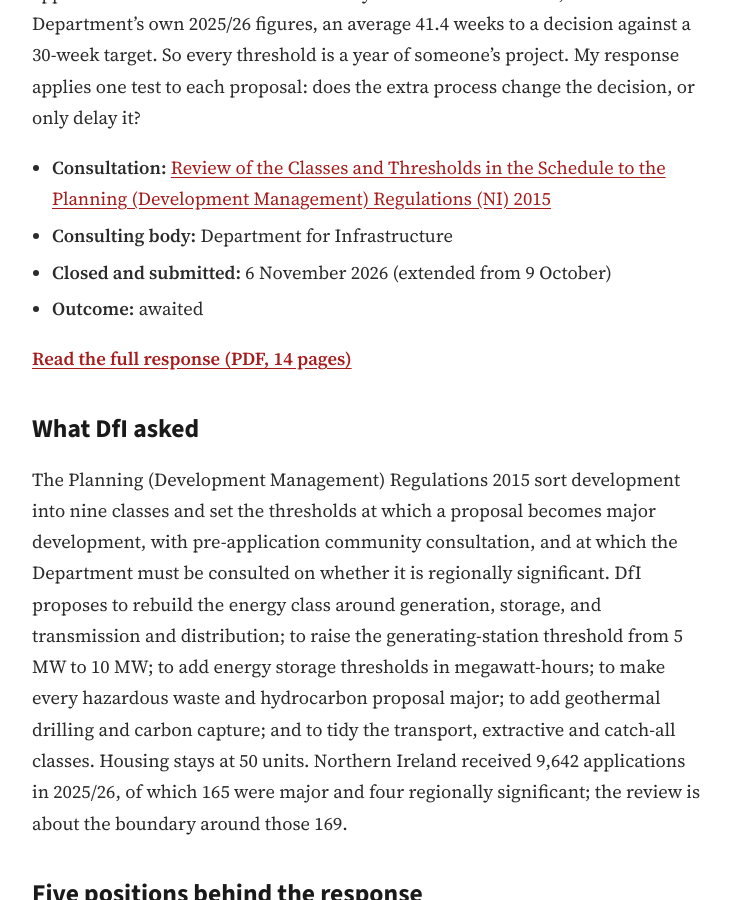
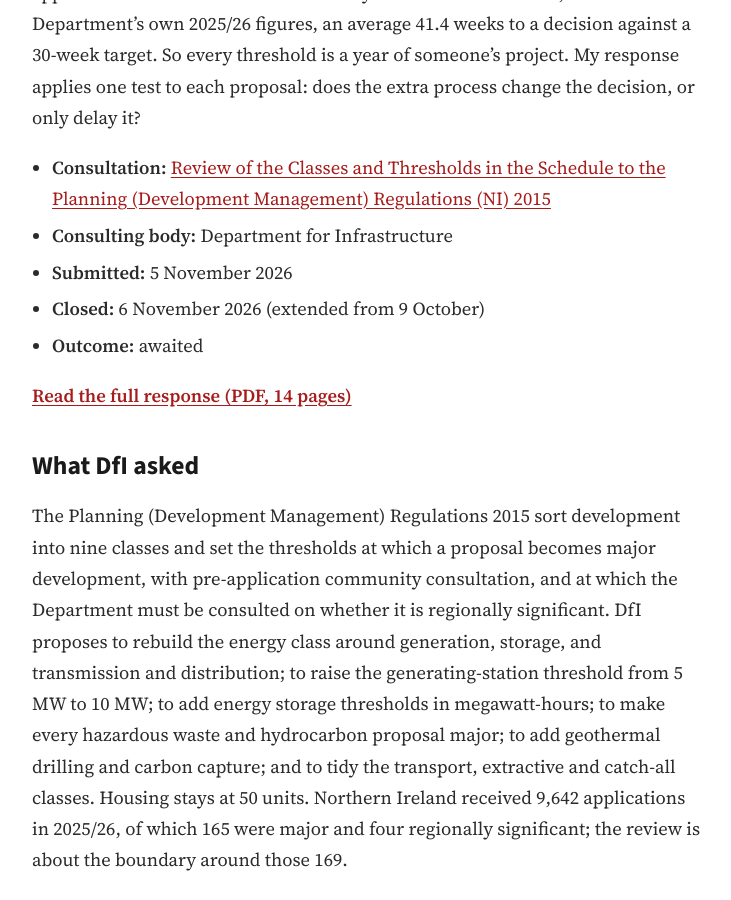
Before and after one commit to robertjparkuk/RobertJParkuk.github.io, a Jekyll site: the page built from _posts/2026-11-06-response-planning-classes-and-thresholds.md, in a window 1280 px wide and 900 px high, scrolled down 712 px. Shown: the whole window, without its empty margins (96-827 px from the left). Built offline with Jekyll 4.4.1, drawn with Linux system fonts in a browser that asks for light colours; our own code applies the rules of GitHub Pages for plain Markdown files.

Commit message:
v0.23.2: mark the DfI response as submitted on 5 November
Co-Authored-By: Claude Opus 5.5 <noreply@anthropic.com>
Claude-Session: https://claude.ai/code/session_01TUNMnGinaV165nyadYE6eE

```diff
--- a/_posts/2026-11-06-response-planning-classes-and-thresholds.md
+++ b/_posts/2026-11-06-response-planning-classes-and-thresholds.md
@@ -18,7 +18,8 @@ I support the Department's redesign of the classes and thresholds that decide wh
 
 - **Consultation:** [Review of the Classes and Thresholds in the Schedule to the Planning (Development Management) Regulations (NI) 2015](https://www.infrastructure-ni.gov.uk/consultations/review-classes-and-thresholds-schedule-planning-development-management-regulations-ni-2015)
 - **Consulting body:** Department for Infrastructure
-- **Closed and submitted:** 6 November 2026 (extended from 9 October)
+- **Submitted:** 5 November 2026
+- **Closed:** 6 November 2026 (extended from 9 October)
 - **Outcome:** awaited
 
 **[Read the full response (PDF, 14 pages)]({{ page.pdf | relative_url }})**
```
Also changed, not shown: other parts of _posts/2026-11-06-response-planning-classes-and-thresholds.md (+1 -1 lines), WEBSITE-UPDATES.md (+4 -0 lines).
